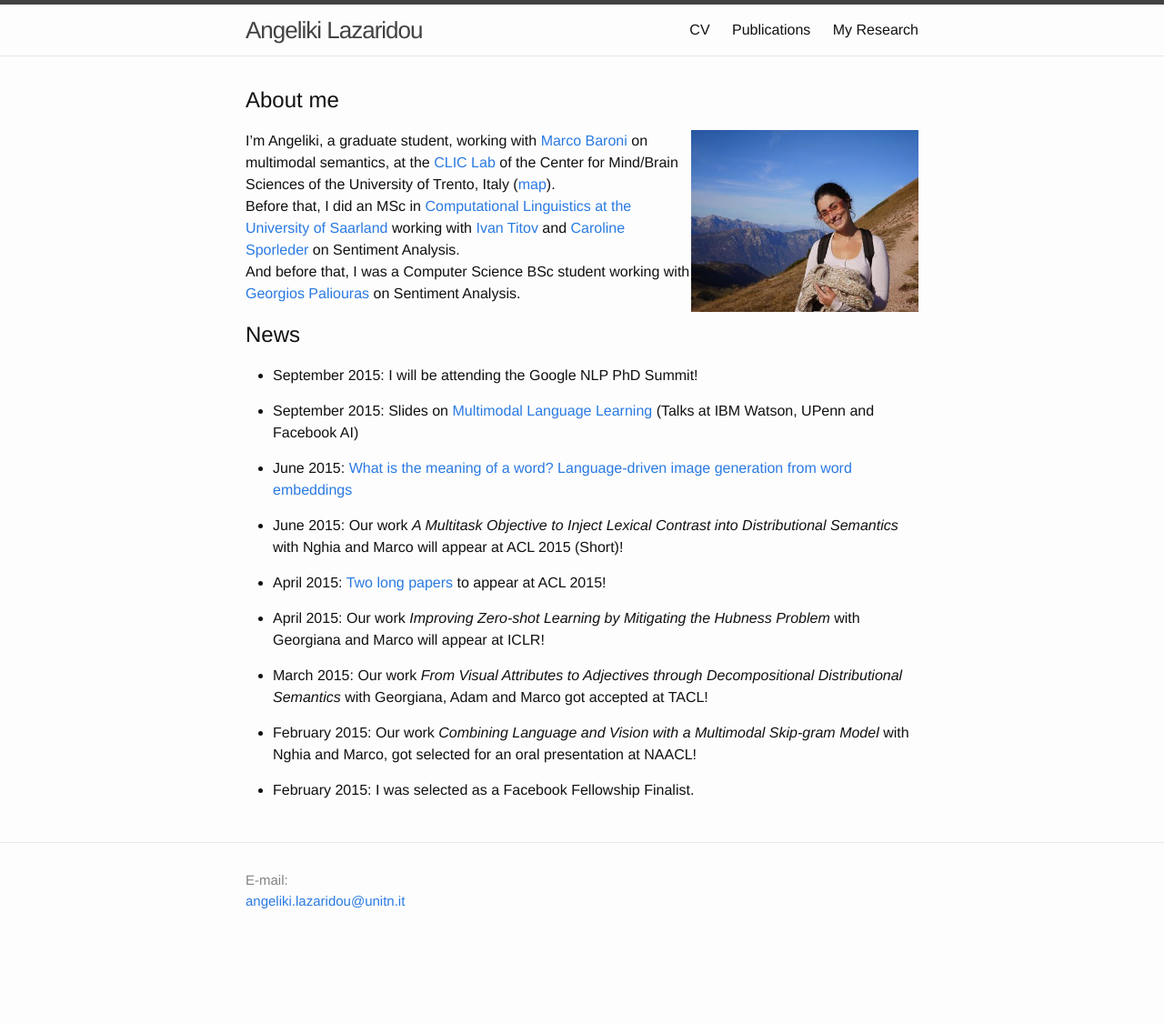
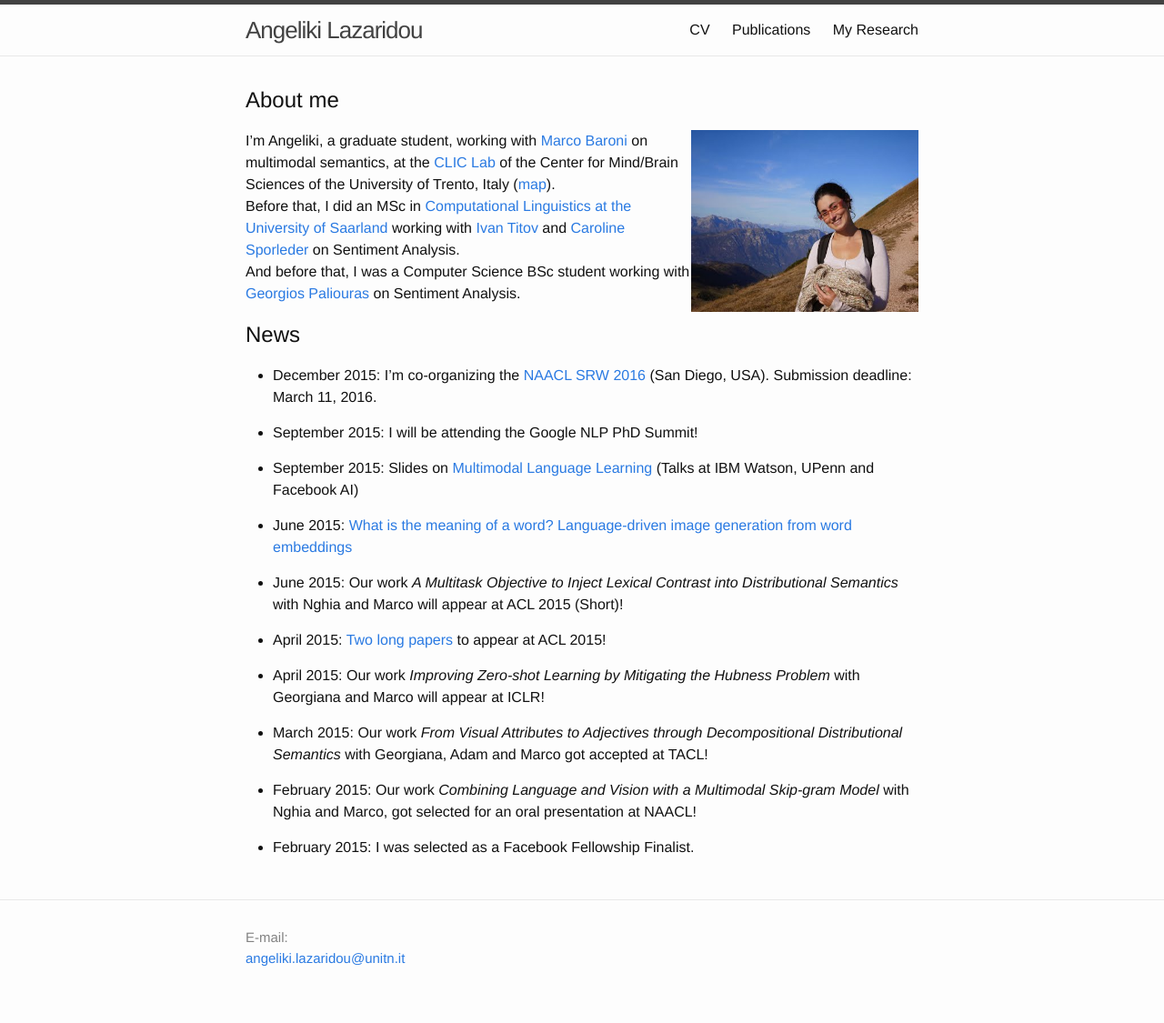
Before and after one commit to angelikilazaridou/angelikilazaridou.github.io, a Jekyll site: the page built from index.md, in a window 1280 px wide. Shown: the whole page at 91% size. Built offline with Jekyll 4.4.1, drawn with Linux system fonts in a browser that asks for light colours; before the commit the page ends 1062 px from its top, so only the background shows below that.

Commit message:
naacl srw

```diff
--- a/index.md
+++ b/index.md
@@ -13,6 +13,8 @@ And before that, I was a Computer Science BSc student working with <a href="http
 
 News
 ---------
+* December 2015: I'm co-organizing the <a href="https://sites.google.com/site/naaclsrw2016/">NAACL SRW 2016</a> (San Diego, USA). Submission deadline: March 11, 2016.
+
 * September 2015: I will be attending the Google NLP PhD Summit!
 
 * September 2015: Slides on <a href="../resourses/talks/MmLL.pdf">Multimodal Language Learning</a> (Talks at IBM Watson, UPenn and Facebook AI)
```
